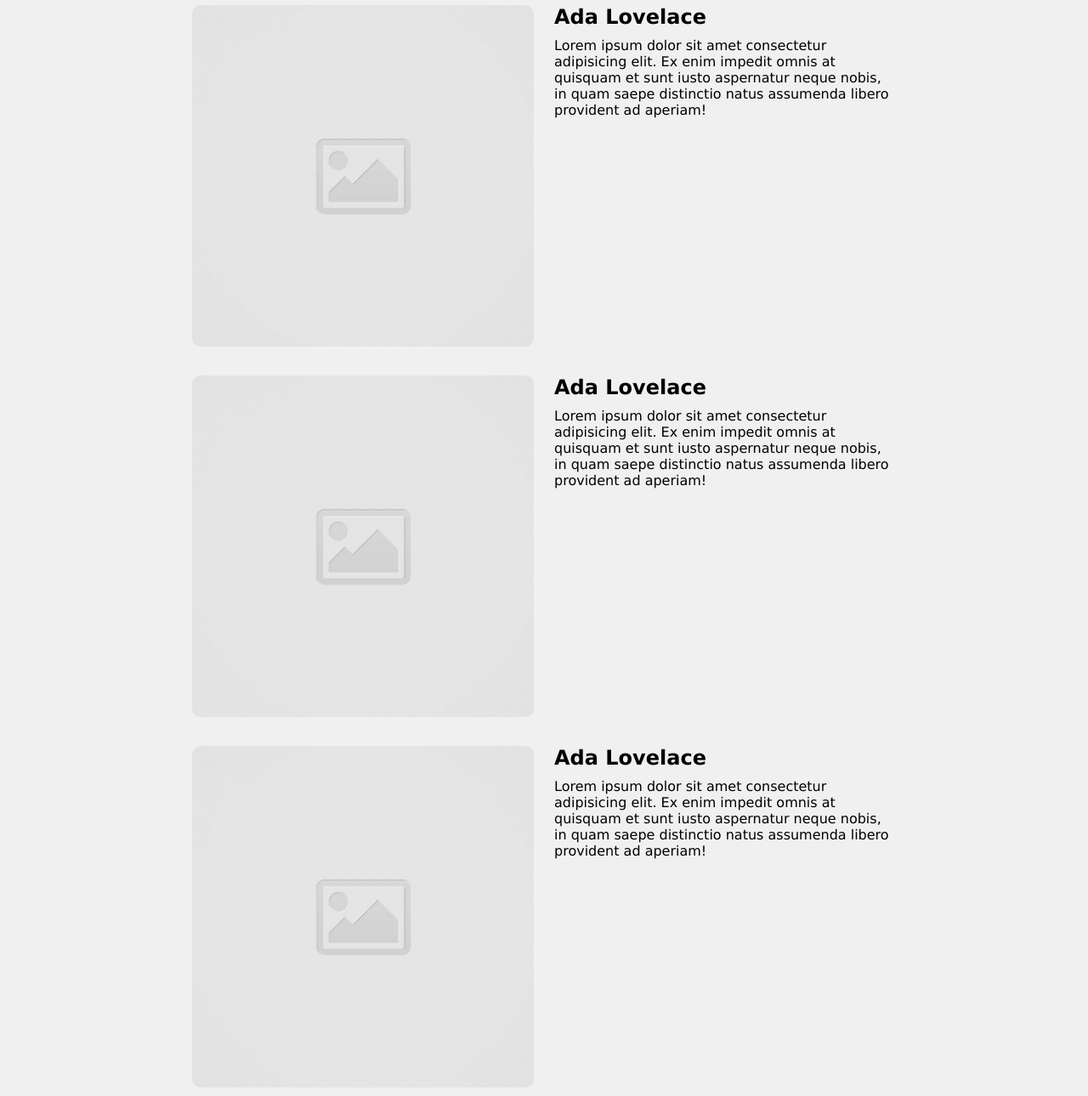
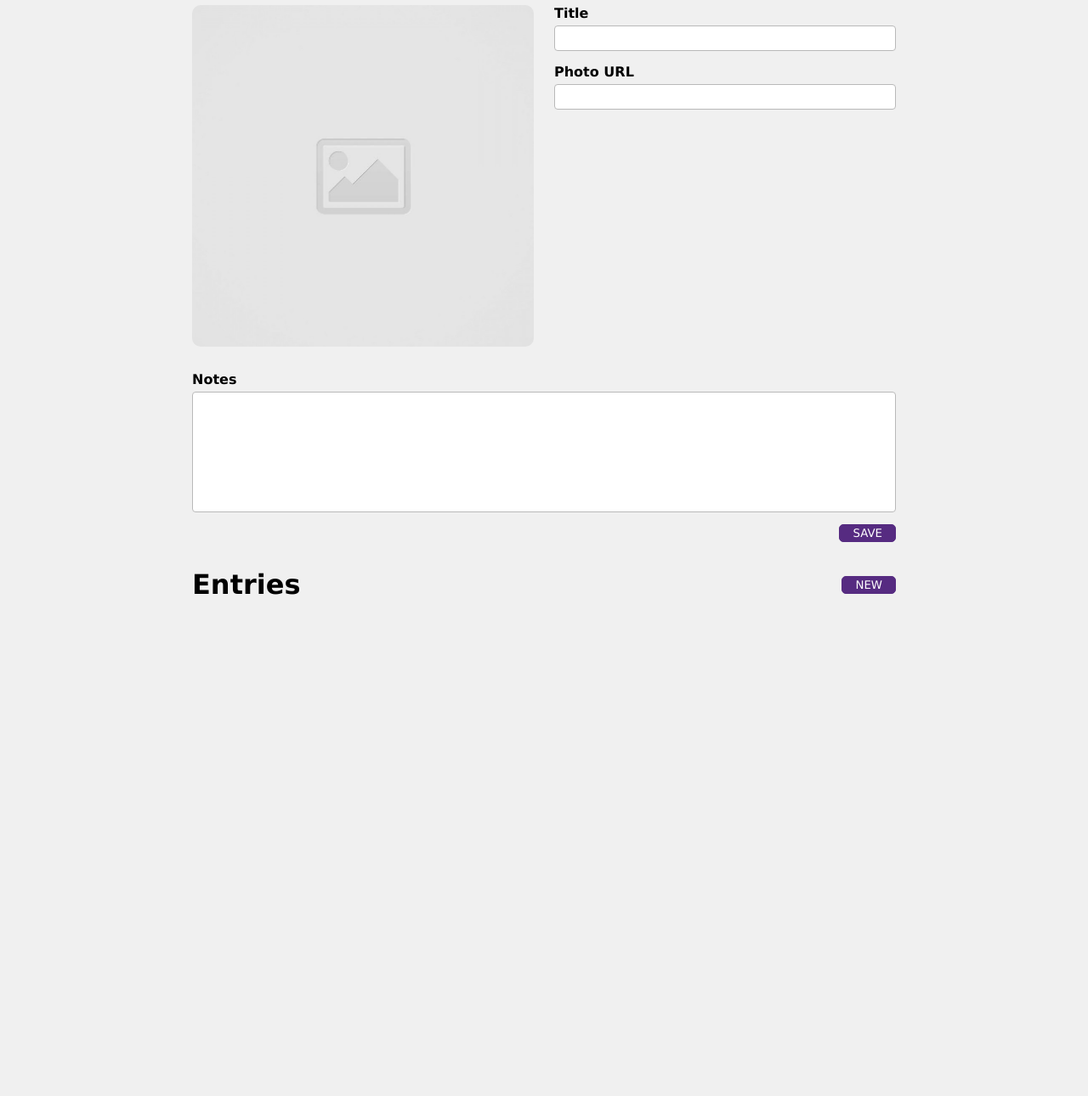
Before and after one commit to alexdenbaugh/code-journal, a website: page index.html in a window 1280 px wide. Shown: the part 119-1409 px from the top of the page at 85% size. After the commit the page ends 848 px from the top, so only its background shows below. Drawn offline with Linux system fonts and the light colour scheme.

Commit message:
Remove the example HTML entries once the user's entries are successfully being appended to the DOM on page load. #2

```diff
--- a/index.html
+++ b/index.html
@@ -25,7 +25,7 @@
   </header>
   <main>
     <div class="container">
-      <div class="row hidden" data-view="entry-form">
+      <div class="row" data-view="entry-form">
         <div class="column-full">
           <h1 class="font">New Entry</h1>
         </div>
@@ -73,47 +73,6 @@
           </div>
         </div>
         <ul class="">
-          <li class="row">
-            <div class="column-half new-image">
-              <img src="images/placeholder-image-square.jpg" alt="">
-            </div>
-            <div class="column-half">
-              <div>
-                <h2 class="font">Ada Lovelace</h2>
-              </div>
-              <div>
-                <p class="font">Lorem ipsum dolor sit amet consectetur adipisicing elit. Ex enim impedit omnis at quisquam et sunt iusto aspernatur neque nobis, in quam saepe distinctio natus assumenda libero provident ad aperiam!</p>
-              </div>
-            </div>
-          </li>
-          <li class="row">
-            <div class="column-half new-image">
-              <img src="images/placeholder-image-square.jpg" alt="">
-            </div>
-            <div class="column-half">
-              <div>
-                <h2 class="font">Ada Lovelace</h2>
-              </div>
-              <div>
-                <p class="font">Lorem ipsum dolor sit amet consectetur adipisicing elit. Ex enim impedit omnis at quisquam et sunt iusto
-                  aspernatur neque nobis, in quam saepe distinctio natus assumenda libero provident ad aperiam!</p>
-              </div>
-            </div>
-          </li>
-          <li class="row">
-            <div class="column-half new-image">
-              <img src="images/placeholder-image-square.jpg" alt="">
-            </div>
-            <div class="column-half">
-              <div>
-                <h2 class="font">Ada Lovelace</h2>
-              </div>
-              <div>
-                <p class="font">Lorem ipsum dolor sit amet consectetur adipisicing elit. Ex enim impedit omnis at quisquam et sunt iusto
-                  aspernatur neque nobis, in quam saepe distinctio natus assumenda libero provident ad aperiam!</p>
-              </div>
-            </div>
-          </li>
         </ul>
       </div>
     </div>
```
